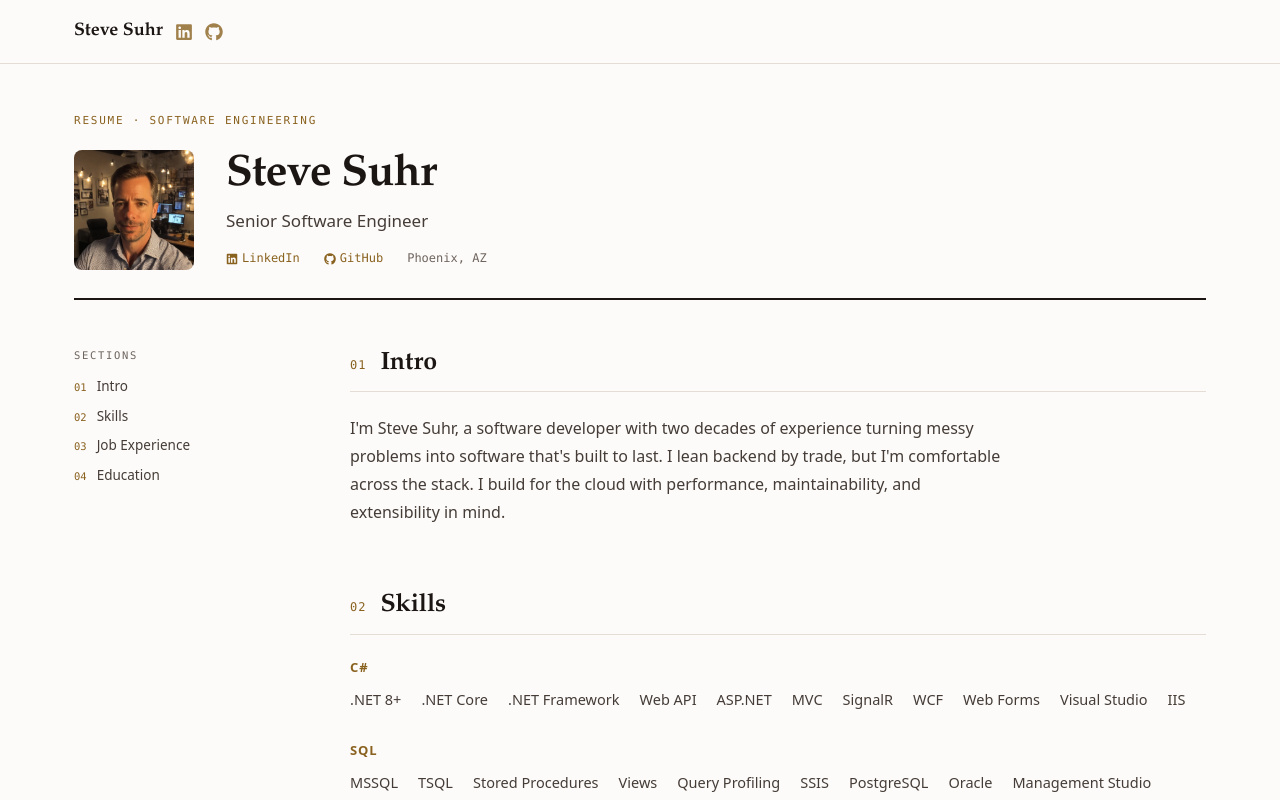
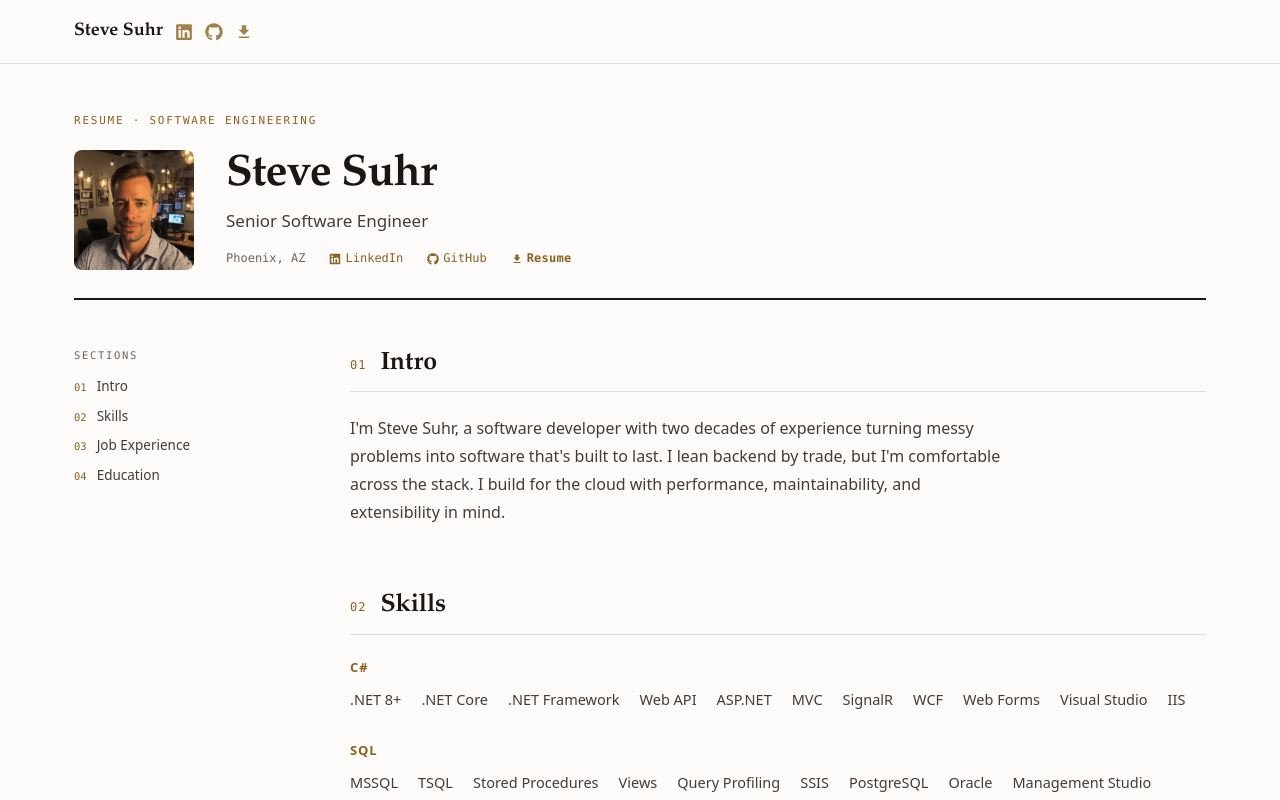
Before and after one commit to steve-suhr-codes/steve-suhr-com, a Next.js app: page / in a window 1280 px wide. Shown: the top 800 px of the page. Built offline with nearby package versions, Linux system fonts and the light colour scheme; no server answers.

Commit message:
resume download added

```diff
--- a/app/page.tsx
+++ b/app/page.tsx
@@ -3,6 +3,7 @@ import SkillsSection from '../components/SkillsSection';
 import ExperienceSection from '../components/ExperienceSection';
 import EducationSection from '../components/EducationSection';
 import { FaLinkedin, FaGithub } from 'react-icons/fa';
+import { MdFileDownload } from 'react-icons/md';
 
 export const metadata = { title: 'Steve Suhr - Resume' };
 
@@ -24,6 +25,7 @@ export default function Home() {
               <h1>Steve Suhr</h1>
               <p className="resume-standfirst">Senior Software Engineer</p>
               <div className="resume-meta">
+                <span>Phoenix, AZ</span>
                 <a
                   href="https://www.linkedin.com/in/stevesuhr/"
                   target="_blank"
@@ -40,7 +42,14 @@ export default function Home() {
                   <FaGithub style={{ display: 'inline', marginRight: '4px', verticalAlign: 'middle' }} />
                   GitHub
                 </a>
-                <span>Phoenix, AZ</span>
+                <a
+                  href="/SteveSuhrResume.pdf"
+                  download
+                  className="resume-meta-download"
+                >
+                  <MdFileDownload style={{ display: 'inline', marginRight: '4px', verticalAlign: 'middle' }} />
+                  Resume
+                </a>
               </div>
             </div>
           </div>
--- a/components/TopNav.js
+++ b/components/TopNav.js
@@ -2,6 +2,7 @@
 
 import Link from "next/link";
 import { FaLinkedin, FaGithub } from 'react-icons/fa';
+import { MdFileDownload } from 'react-icons/md';
 
 export default function TopNav({ isAuthed }) {
   return (
@@ -28,6 +29,14 @@ export default function TopNav({ isAuthed }) {
         >
           <FaGithub />
         </a>
+        <a
+          href="/SteveSuhrResume.pdf"
+          download
+          className="resume-topnav-icon"
+          aria-label="Download Resume PDF"
+        >
+          <MdFileDownload />
+        </a>
 
         {/* Desktop links — commented out, replaced by section nav on the resume page */}
         {/* <div className="hidden md:flex">
--- a/styles/globals.css
+++ b/styles/globals.css
@@ -144,6 +144,11 @@ html, body {
 
 .resume-meta a:hover {
   border-bottom-color: var(--brass);
+}
+
+.resume-meta-download {
+  font-weight: 600;
+  letter-spacing: 0.02em;
 }
 
 /* ─── Two-column layout ──────────────────────────────────── */
```
Also changed, not shown: 1 other file (tests, documents, lock files or other folders).
